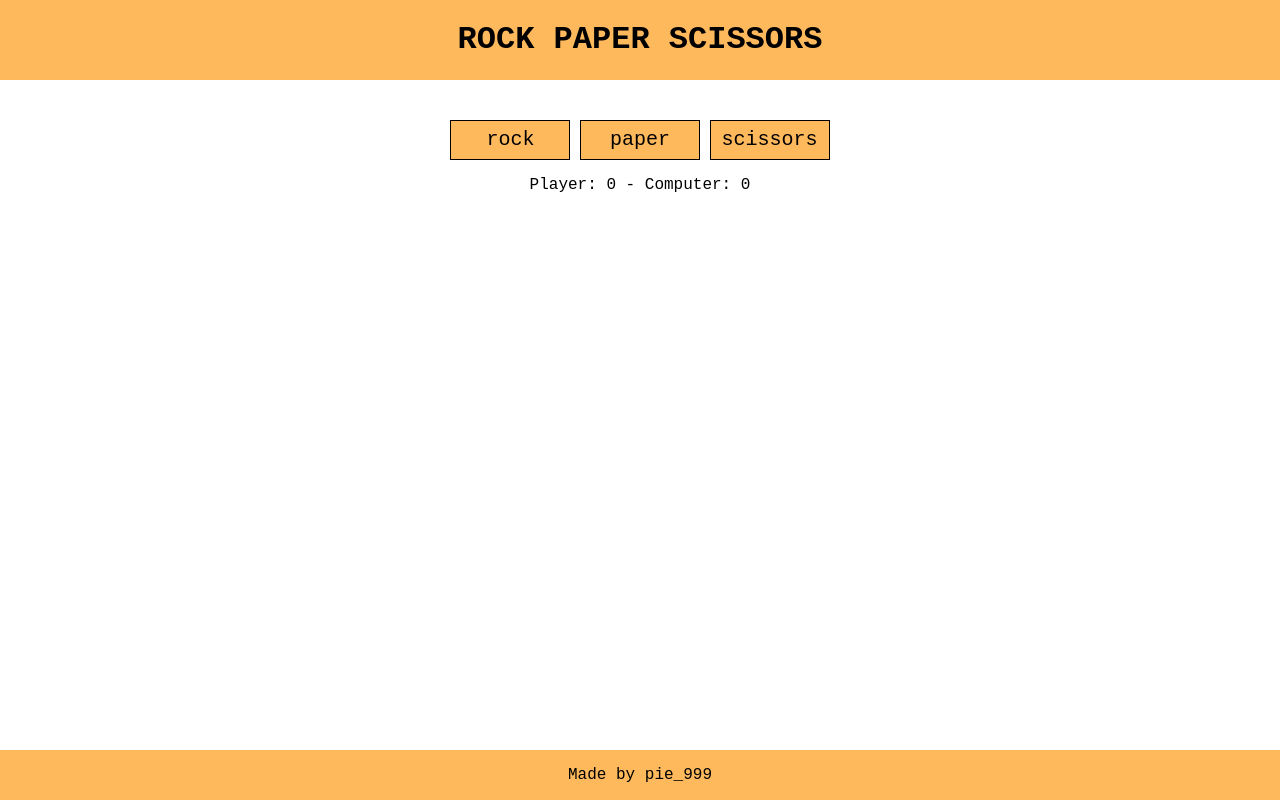
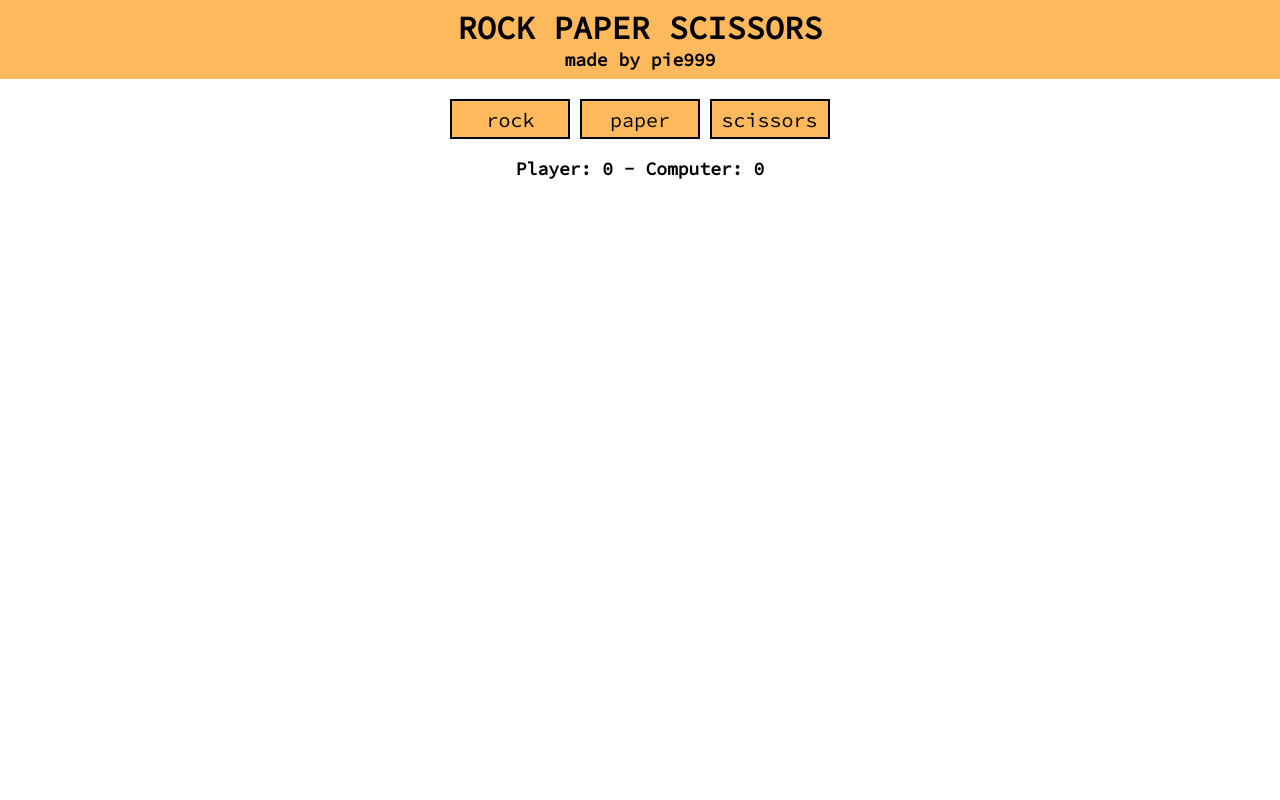
Before and after one commit to pie999/rock-paper-scissors, a plain HTML site: page index.html in a window 1280 px wide. Drawn offline with Linux system fonts and the light colour scheme.

Commit message:
Add Play again and standardize font

```diff
--- a/index.html
+++ b/index.html
@@ -2,6 +2,9 @@
 <html lang="en">
 <head>
     <meta charset="UTF-8">
+    <link rel="preconnect" href="https://fonts.googleapis.com">
+    <link rel="preconnect" href="https://fonts.gstatic.com" crossorigin>
+    <link href="https://fonts.googleapis.com/css2?family=Source+Code+Pro&display=swap" rel="stylesheet">
     <title>Rock Paper Scissors</title>
     <script src="javascript.js" defer></script>
     <link rel="stylesheet" href="style.css">
@@ -9,19 +12,18 @@
 <body>
     <header>
         <h1>ROCK PAPER SCISSORS</h1>
+        <h2>made by pie999</h2>
     </header>
 
     <main>
-        <button id="rock">rock</button>
-        <button id="paper">paper</button>
-        <button id="scissors">scissors</button>
+        <button id="rock" class="button">rock</button>
+        <button id="paper" class="button">paper</button>
+        <button id="scissors" class="button">scissors</button>
 
-        <p class="score">Player: 0 - Computer: 0</p>
+        <p class="score bold">Player: 0 - Computer: 0</p>
         <div class="container"></div>
     </main>
 
-    <footer>
-        <p>Made by pie_999</p>
-    </footer>
+
 </body>
 </html>
--- a/javascript.js
+++ b/javascript.js
@@ -21,13 +21,29 @@ function playRound (playerSelection, computerSelection){
     }
 }
 
+function resetGame (){
+    playerScore = 0;
+    computerScore = 0;
+    score.textContent = `Player: ${playerScore} - Computer: ${computerScore}`;
+    while(container.firstChild)
+        container.removeChild(container.firstChild);
+    buttons.forEach((button) => button.addEventListener("click", playGame));
+}
+
 function checkWin(){
     if (playerScore == 5 || computerScore == 5){
         const ann = document.createElement("p");
+        ann.classList.add("bold")
         if (playerScore == 5) ann.textContent = "YOU WON THE SET!";
         else ann.textContent = "YOU LOST THE SET!";
         container.appendChild(ann);
         buttons.forEach((button) => button.removeEventListener("click", playGame));
+
+        const playAgainButton = document.createElement("button");
+        playAgainButton.textContent = "Play Again";
+        playAgainButton.classList.add("pybutton");
+        playAgainButton.addEventListener("click", resetGame);
+        container.appendChild(playAgainButton);
     }
 }
 
--- a/style.css
+++ b/style.css
@@ -1,27 +1,50 @@
 body {
     margin: 0;
-    font-family: 'Courier New', Courier, monospace;
+    font-family: 'Source Code Pro', monospace;
 }
 
 header {
-    display: flex;
-    justify-content: center;
+    text-align: center;
     background-color: rgb(255, 185, 93);
+    padding: 8px;
+}
+
+h1, h2{
+    margin: 0;
+}
+
+h2{
+    font-size: 18px;
 }
 
 main {
-    margin-top: 40px;
+    margin: 20px 0px;
     text-align: center;
 }
 
+p {
+    font-size: 18px;
+}
 
-button {
+.bold {
+    font-weight: bold;
+}
+
+.button {
     background-color: rgb(255, 185, 93);
-    border: 1px solid black;
+    border: 2px solid black;
     width: 120px;
     height: 40px;
-    font-family: 'Courier New', Courier, monospace;
+    font-family: 'Source Code Pro', monospace;
     font-size: 20px;
+}
+
+.pybutton {
+    background-color: rgb(255, 185, 93);
+    border: 2px solid black;
+    font-family: 'Source Code Pro', monospace;
+    font-size: 20px;
+    padding: 8px 16px;
 }
 
 footer {
@@ -34,3 +57,7 @@ footer {
     align-items: center;
     justify-content: center;
 }
+
+footer p{
+    margin: 10px;
+}
```
